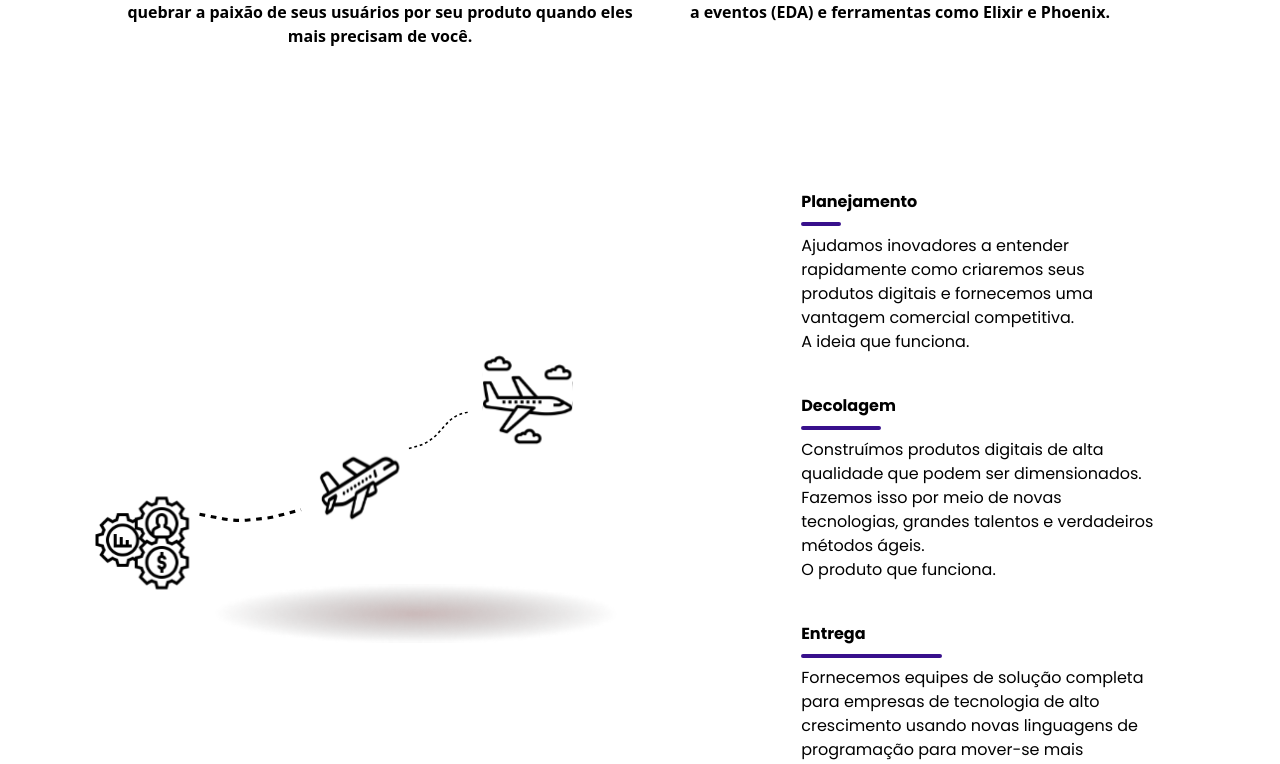
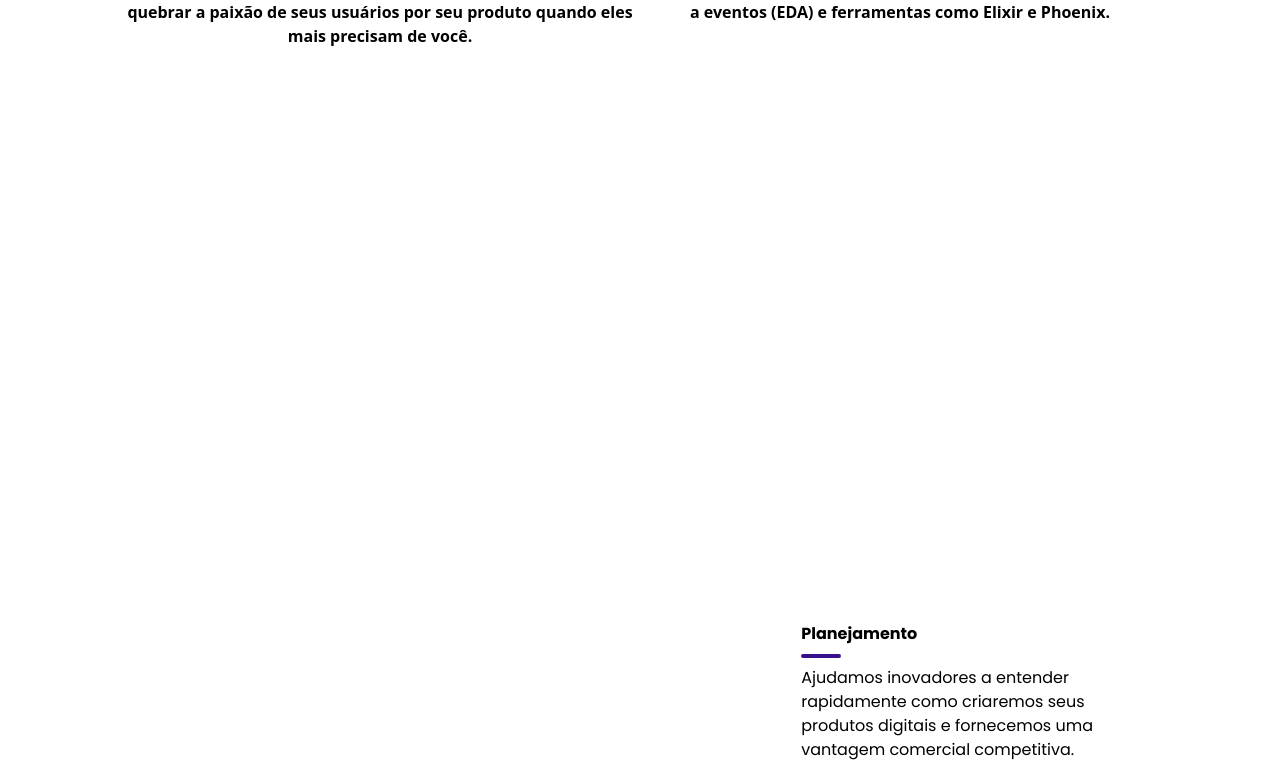
Before and after one commit to CaioRasera/Honors, a React (Create React App) app: page / in a window 1280 px wide. Shown: the part 2664-3428 px from the top of the page. Built offline with nearby package versions, Linux system fonts and the light colour scheme.

Commit message:
Tentando arrumar um bug na responsividade

```diff
--- a/src/components/HowWeHelpYou.jsx
+++ b/src/components/HowWeHelpYou.jsx
@@ -6,7 +6,7 @@ import Database from '../assets/Database.png'
 
 const HowWeHelpYou = () => {
   return (
-    <main className='mt-[100px] mb-[300px] lg:mb-0'>
+    <main className='mt-[100px] h-[1400px] xl:h-[1000px] mb-[100px] lg:mb-0'>
     <div>
         <h1 className='text-[#202020] text-center font-poppins text-[45px] font-semibold'> Como te ajudamos ? </h1>
     </div>
--- a/src/components/PDE.jsx
+++ b/src/components/PDE.jsx
@@ -13,11 +13,10 @@ function PDE() {
     return (
         <div className='
     m-auto
-    mt-[300px]
-    sm:mt-[600px]
-    md:mt-[600px]
-    lg:mt-0
-    h-screen
+    sm:mt-[200px]
+    md:mt-[200px]
+    lg:mt-[300px]
+    h-[1200px]
     w-screen
     p-8
     bg-white
```
